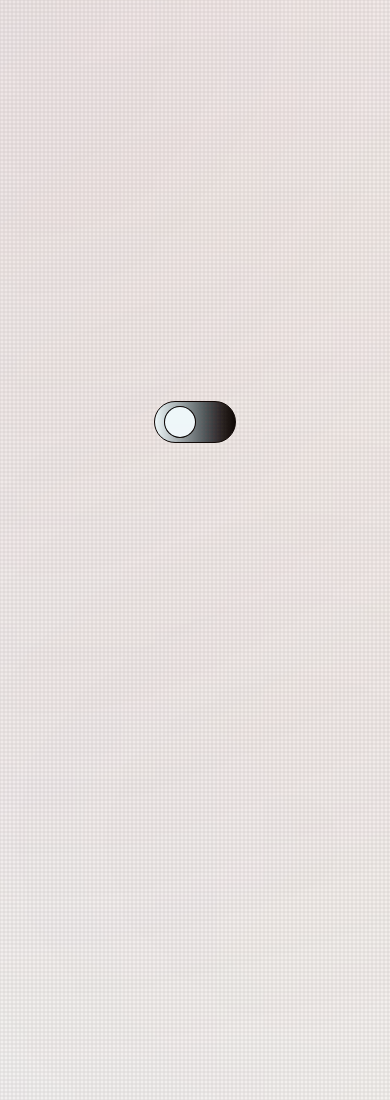
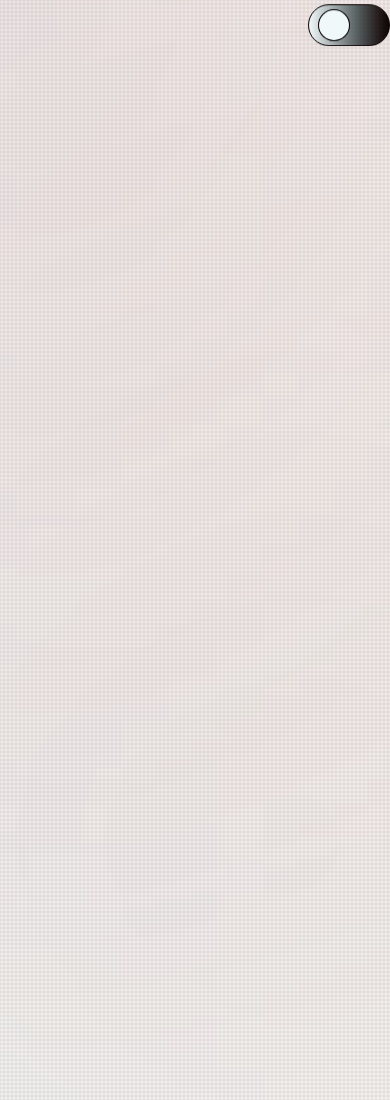
Before and after one commit to Bayn-Web/color, a plain HTML site: page index.html in a window 390 px wide. Shown: the top 1100 px of the page. Drawn offline with Linux system fonts and the light colour scheme.

Commit message:
add media query

```diff
--- a/index.html
+++ b/index.html
@@ -78,6 +78,7 @@
             border: 1px solid #000;
             border-radius: 50vmin;
             mix-blend-mode: difference;
+            transition: all 1s;
         }
 
         .switch>div {
@@ -105,6 +106,14 @@
             100% {
                 transform: translateX(50%);
                 background-color: #000;
+            }
+        }
+
+        @media screen and (max-width: 1000px) {
+            .switch {
+                top: 0;
+                left: 100%;
+                transform: translate(-100%, 10%);
             }
         }
     </style>
```
